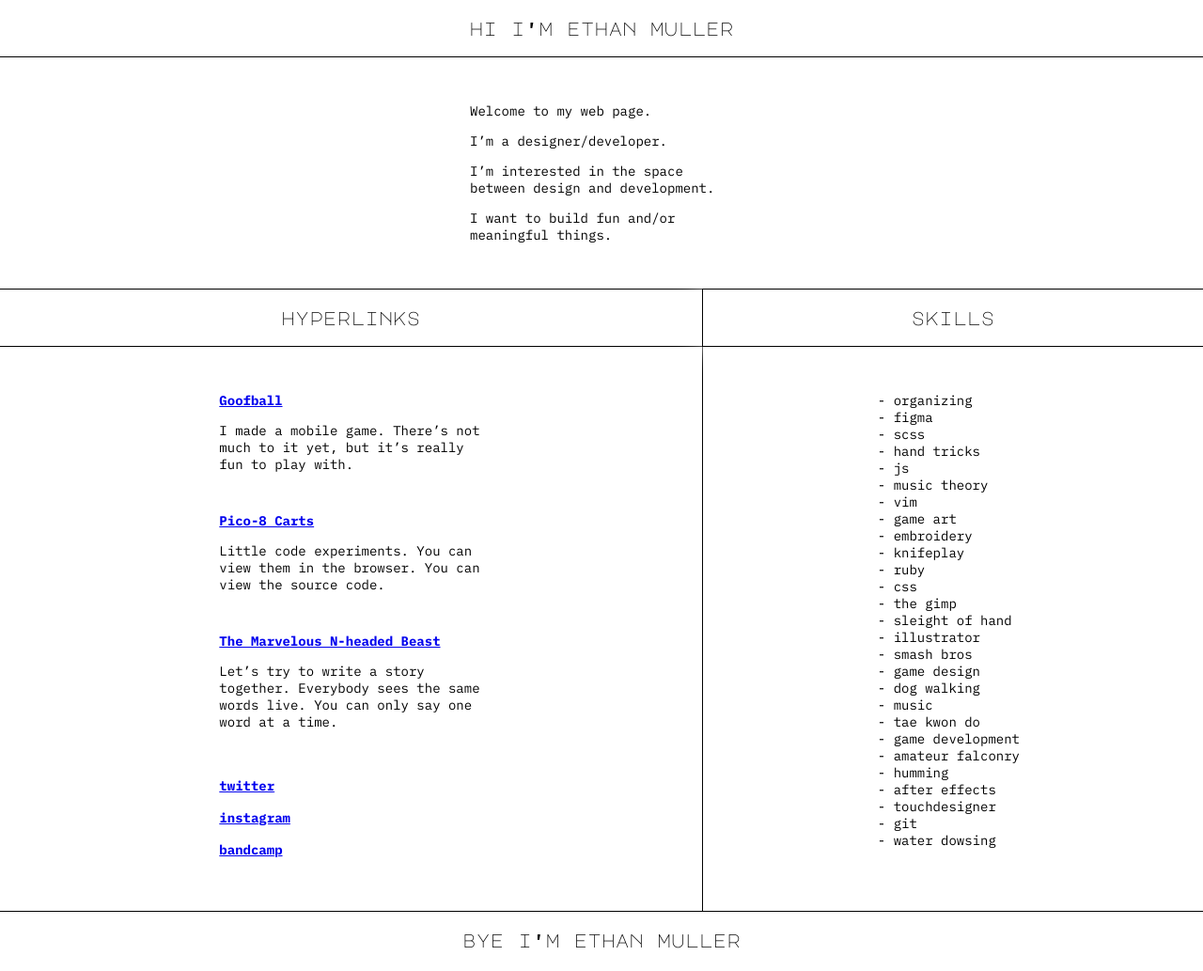
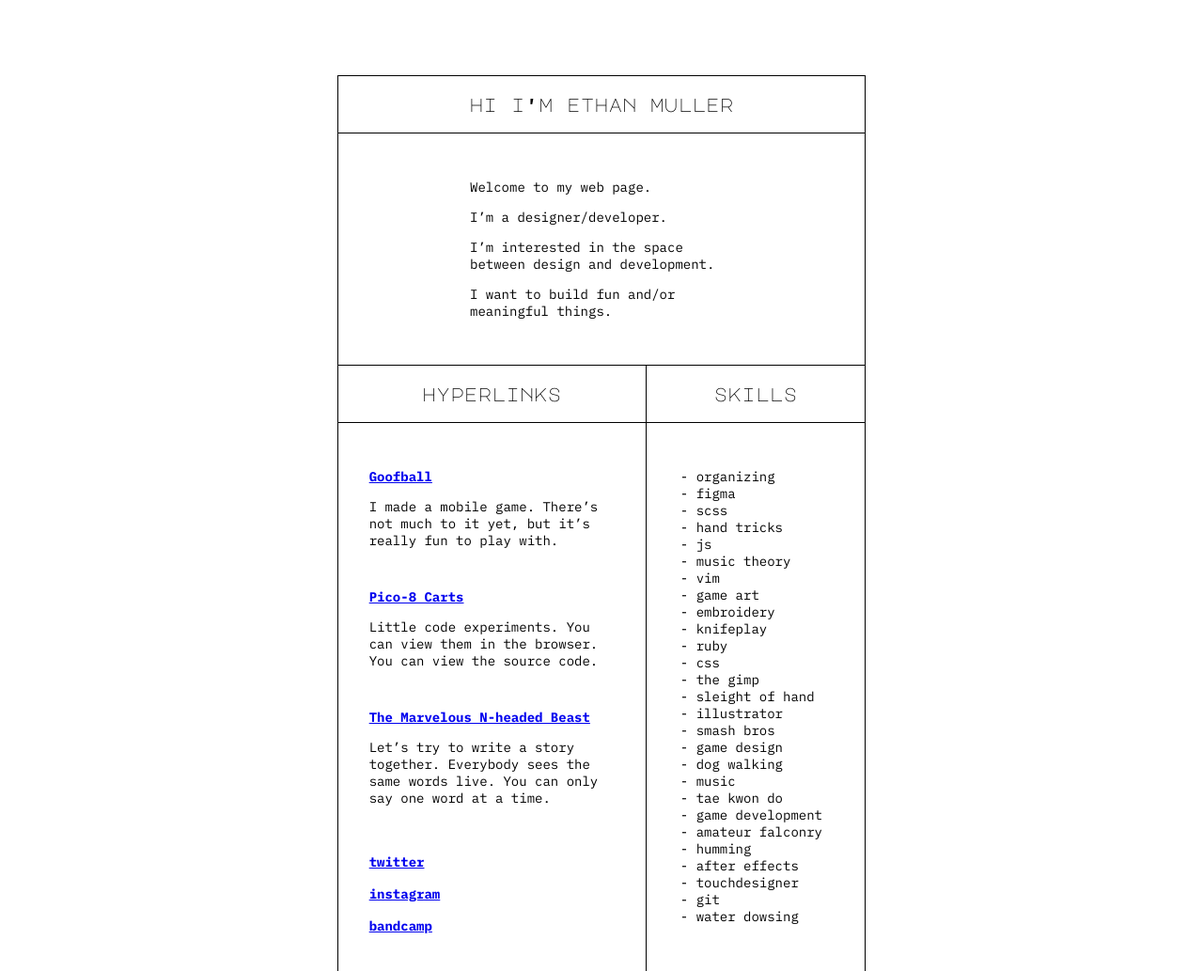
Before and after one commit to ethanmuller/ethanmuller.com, a Gatsby site: page / in a window 1280 px wide. Shown: the top 1033 px of the page at 94% size. Built offline with nearby package versions, Linux system fonts and the light colour scheme; Gatsby itself is replaced by a stand-in of ours.

Commit message:
nicer large screen styles

```diff
--- a/src/styles/global.css
+++ b/src/styles/global.css
@@ -10,6 +10,16 @@ body {
 
   font-family: 'IBM Plex Mono', monospace;
   font-size: 14px;
+}
+
+@media (min-width: 1000px) {
+  body {
+  }
+  main {
+    max-width: 35rem;
+    margin: 5rem auto;
+    border: 1px solid;
+  }
 }
 
 h1, h2, h3, footer {
@@ -112,7 +122,6 @@ h2 {
   position: sticky;
   top: -1px;
   background: white;
-  box-shadow: 0 0 1.5em white;
 }
 
 .hi {
```
